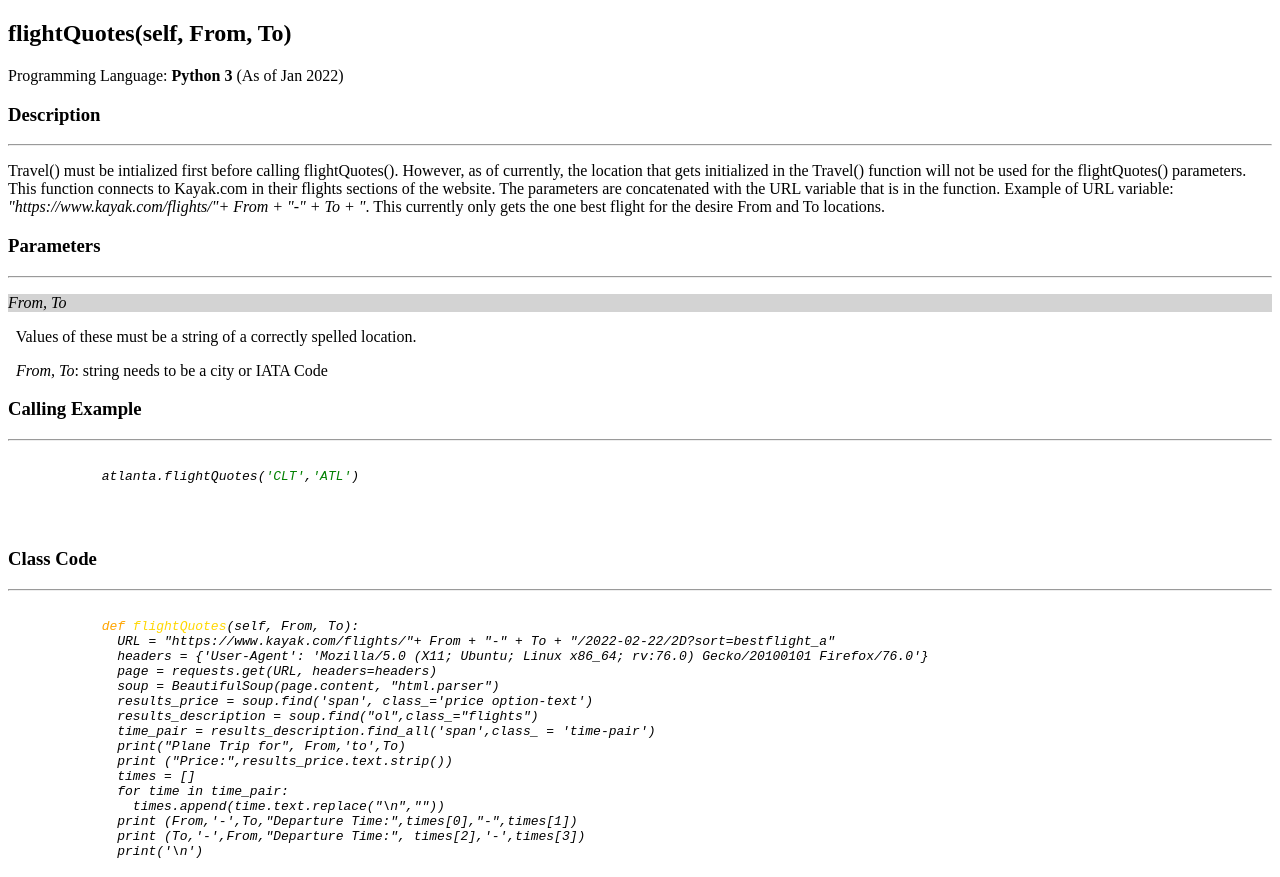
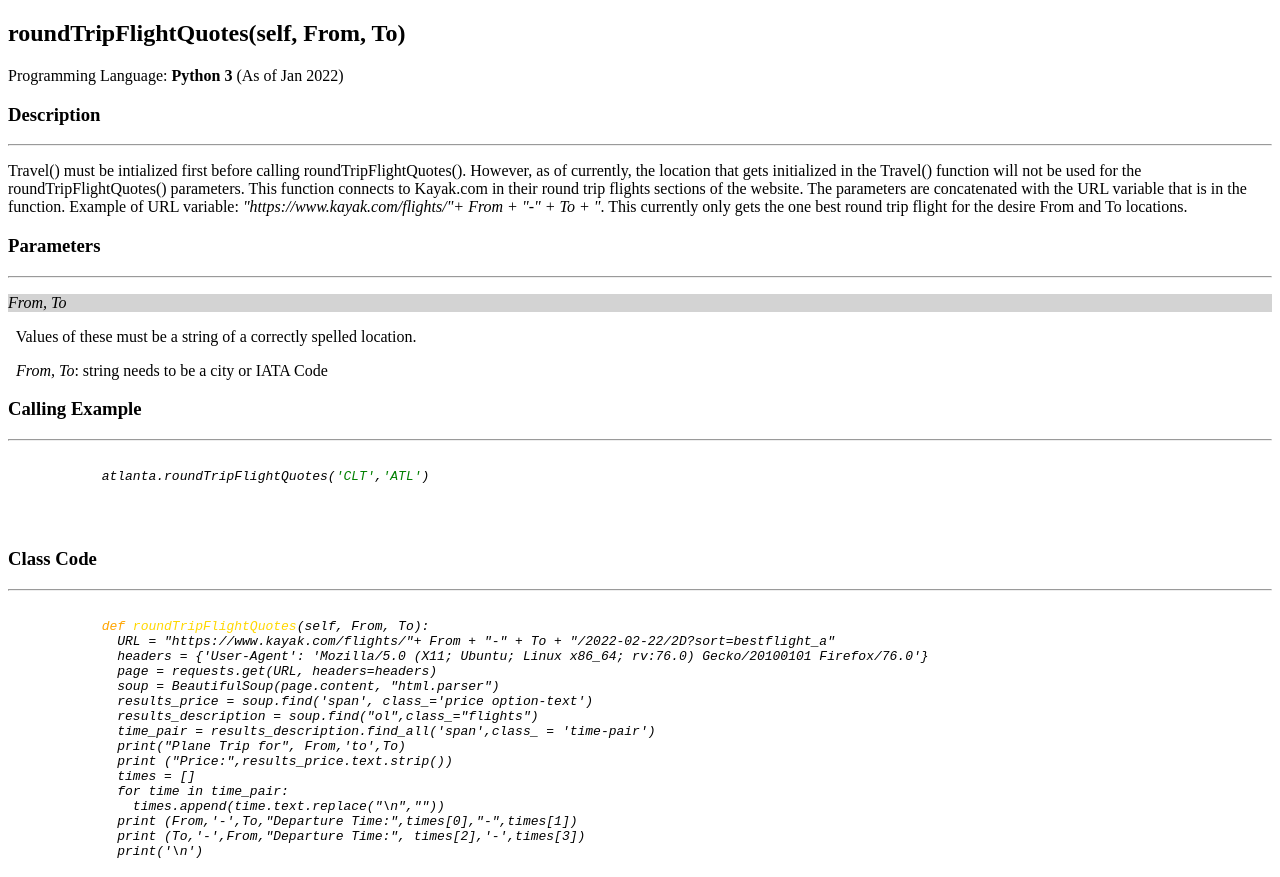
Before and after one commit to AlexLumi/TravelAPIDocs, a plain HTML site: page roundTripflightQuotes.html in a window 1280 px wide. Shown: the top 877 px of the page. Drawn offline with Linux system fonts and the light colour scheme.

Commit message:
Update roundTripflightQuotes.html

```diff
--- a/roundTripflightQuotes.html
+++ b/roundTripflightQuotes.html
@@ -7,12 +7,12 @@
     <title>Flight Quotes</title>
 </head>
 <body>
-    <h2>flightQuotes(self, From, To)</h2>
+    <h2>roundTripFlightQuotes(self, From, To)</h2>
     <p>Programming Language: <b>Python 3</b> (As of Jan 2022)</p>
 
     <h3>Description</h3>
     <hr>
-    <p>Travel() must be intialized first before calling flightQuotes(). However, as of currently, the location that gets initialized in the Travel() function will not be used for the flightQuotes() parameters. This function connects to Kayak.com in their flights sections of the website. The parameters are concatenated with the URL variable that is in the function. Example of URL variable: <em>"https://www.kayak.com/flights/"+ From + "-" + To + "</em>. This currently only gets the one best flight for the desire From and To locations.</p>
+    <p>Travel() must be intialized first before calling roundTripFlightQuotes(). However, as of currently, the location that gets initialized in the Travel() function will not be used for the roundTripFlightQuotes() parameters. This function connects to Kayak.com in their round trip flights sections of the website. The parameters are concatenated with the URL variable that is in the function. Example of URL variable: <em>"https://www.kayak.com/flights/"+ From + "-" + To + "</em>. This currently only gets the one best round trip flight for the desire From and To locations.</p>
 
     <h3>Parameters</h3>
     <hr>
@@ -24,7 +24,7 @@
     <hr>
     <pre>
         <code>
-            <cite>atlanta.flightQuotes(<dfn style = "color:green">'CLT'</dfn>,<dfn style = "color:green">'ATL'</dfn>)</cite>
+            <cite>atlanta.roundTripFlightQuotes(<dfn style = "color:green">'CLT'</dfn>,<dfn style = "color:green">'ATL'</dfn>)</cite>
         </code>
 
     </pre>
@@ -33,7 +33,7 @@
     <hr>
     <pre>
         <code>
-            <cite><dfn style = "color:orange">def</dfn><dfn style ="color:gold"> flightQuotes</dfn>(self, From, To):</cite>
+            <cite><dfn style = "color:orange">def</dfn><dfn style ="color:gold"> roundTripFlightQuotes</dfn>(self, From, To):</cite>
             <cite>&nbsp URL = "https://www.kayak.com/flights/"+ From + "-" + To + "/2022-02-22/2D?sort=bestflight_a"</cite>
             <cite>&nbsp headers = {'User-Agent': 'Mozilla/5.0 (X11; Ubuntu; Linux x86_64; rv:76.0) Gecko/20100101 Firefox/76.0'}</cite>
             <cite>&nbsp page = requests.get(URL, headers=headers)</cite>
```
